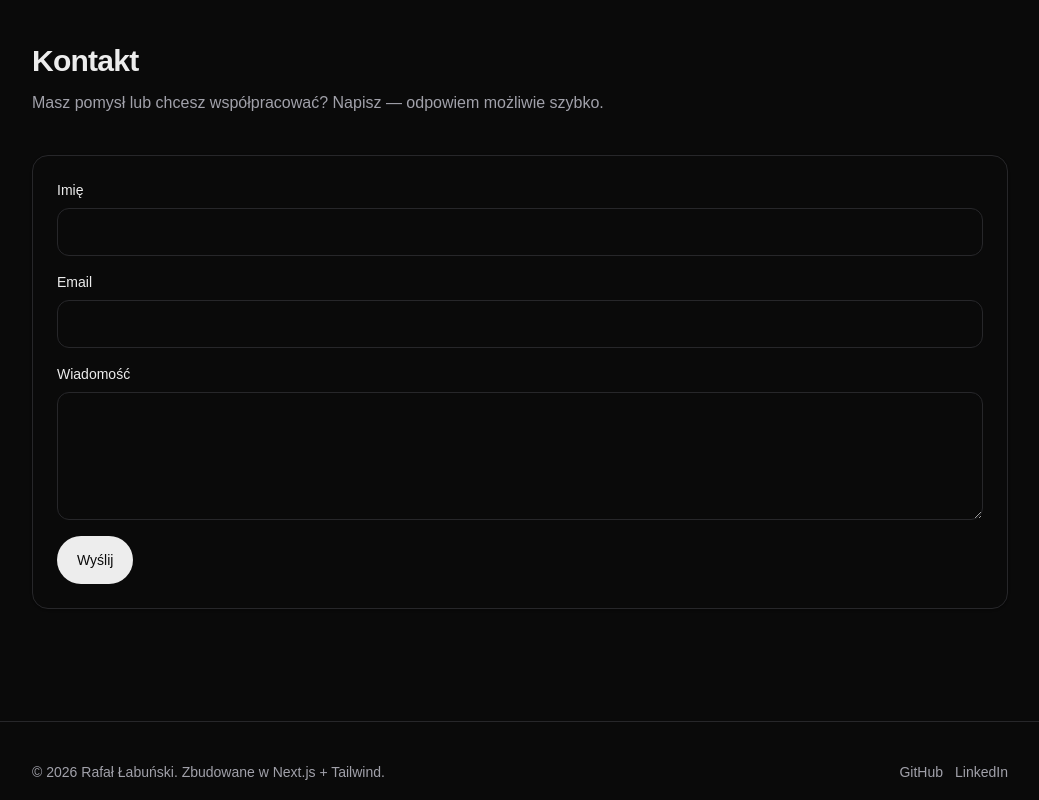
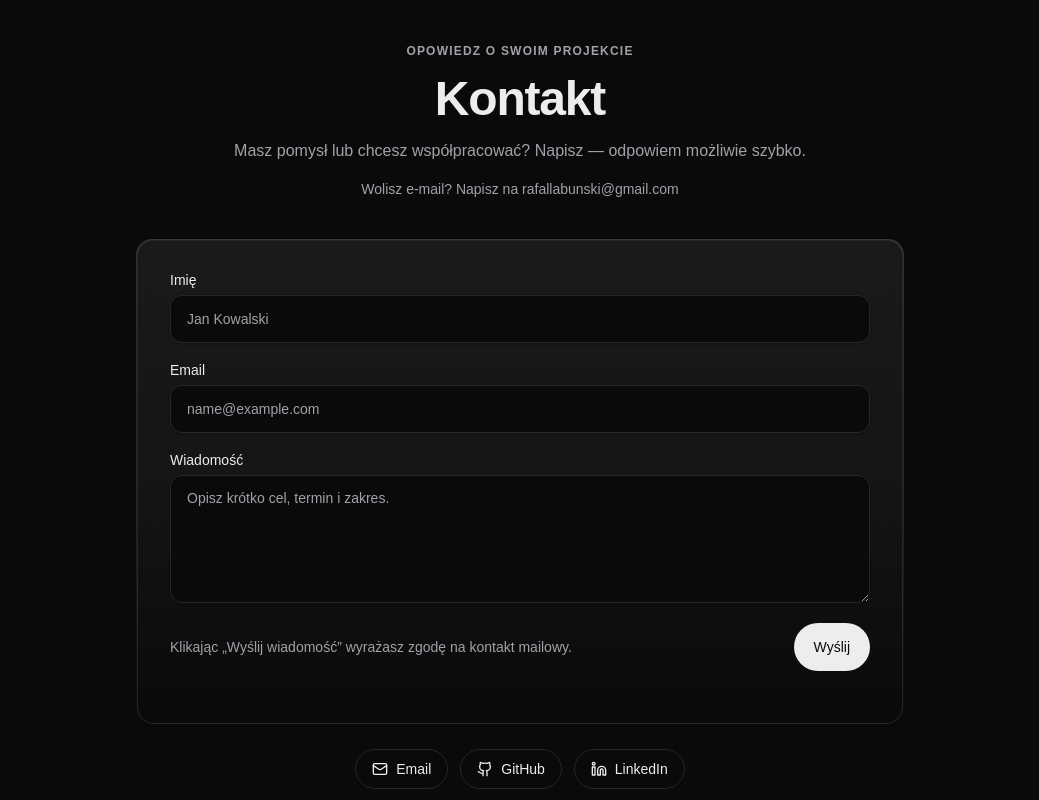
Before and after one commit to rafaraf75/portfolio-rafal, a Next.js app: page / in a window 1280 px wide. Shown: the part 2760-3560 px from the top of the page, without its empty margins (120-1159 px from the left). Built offline with nearby package versions, Linux system fonts and the light colour scheme; no server answers.

Commit message:
Revamp contact section with shadcn form and socials

```diff
--- a/package.json
+++ b/package.json
@@ -10,6 +10,7 @@
   },
   "dependencies": {
     "@radix-ui/react-dropdown-menu": "^2.1.16",
+    "@radix-ui/react-label": "^2.1.8",
     "@radix-ui/react-slot": "^1.2.4",
     "class-variance-authority": "^0.7.1",
     "clsx": "^2.1.1",
--- a/src/components/sections/contact.tsx
+++ b/src/components/sections/contact.tsx
@@ -5,8 +5,12 @@ import { useLanguage } from "@/components/language-provider";
 import { texts } from "@/content/texts";
 import { site } from "@/content/site";
 import { Button } from "@/components/ui/button";
-import { Card } from "@/components/ui/card";
+import { Input } from "@/components/ui/input";
+import { Label } from "@/components/ui/label";
+import { Textarea } from "@/components/ui/textarea";
+import { GradientCard } from "@/components/ui/gradient-card";
 import { SectionShell } from "@/components/sections/section-shell";
+import { Github, Linkedin, Mail } from "lucide-react";
 
 type FormState = {
   name: string;
@@ -83,26 +87,37 @@ export function ContactSection() {
   return (
     <SectionShell id="contact" className="pb-28">
       <div className="flex flex-col gap-10">
-        <div className="flex flex-col gap-3">
-          <h2 className="text-2xl font-semibold tracking-tight sm:text-3xl">
+        <div className="mx-auto flex max-w-3xl flex-col items-center gap-4 text-center">
+          <p className="text-xs font-semibold tracking-widest text-muted-foreground">
+            {t.contact.kicker.toUpperCase()}
+          </p>
+          <h2 className="text-balance text-3xl font-semibold tracking-tight sm:text-5xl">
             {t.contact.title}
           </h2>
-          <p className="max-w-3xl text-muted-foreground">{t.contact.subtitle}</p>
+          <p className="text-pretty text-muted-foreground">{t.contact.subtitle}</p>
+          <p className="text-sm text-muted-foreground">
+            {t.contact.preferEmail}{" "}
+            <a
+              className="font-medium underline-offset-4 hover:underline focus-visible:outline-none focus-visible:ring-2 focus-visible:ring-ring focus-visible:ring-offset-2 focus-visible:ring-offset-background"
+              href={`mailto:${site.email}`}
+            >
+              {site.email}
+            </a>
+          </p>
         </div>
 
         {endpoint ? (
-          <Card className="p-6">
-            <form className="grid gap-4" onSubmit={onSubmit} noValidate>
+          <div className="mx-auto w-full max-w-3xl">
+            <GradientCard innerClassName="p-6 sm:p-8">
+              <form className="grid gap-5" onSubmit={onSubmit} noValidate>
                 <div className="grid gap-2">
-                <label className="text-sm font-medium" htmlFor="name">
-                  {t.contact.form.name}
-                </label>
-                <input
+                  <Label htmlFor="name">{t.contact.form.name}</Label>
+                  <Input
                     id="name"
                     name="name"
                     value={form.name}
                     onChange={onChange("name")}
-                  className="h-12 rounded-xl border border-border bg-background px-4 text-sm outline-none focus-visible:ring-2 focus-visible:ring-ring focus-visible:ring-offset-2 focus-visible:ring-offset-background"
+                    placeholder={locale === "pl" ? "Jan Kowalski" : locale === "es" ? "Juan Pérez" : "John Doe"}
                     aria-invalid={Boolean(errors.name)}
                   />
                   {errors.name ? (
@@ -111,15 +126,13 @@ export function ContactSection() {
                 </div>
 
                 <div className="grid gap-2">
-                <label className="text-sm font-medium" htmlFor="email">
-                  {t.contact.form.email}
-                </label>
-                <input
+                  <Label htmlFor="email">{t.contact.form.email}</Label>
+                  <Input
                     id="email"
                     name="email"
                     value={form.email}
                     onChange={onChange("email")}
-                  className="h-12 rounded-xl border border-border bg-background px-4 text-sm outline-none focus-visible:ring-2 focus-visible:ring-ring focus-visible:ring-offset-2 focus-visible:ring-offset-background"
+                    placeholder="name@example.com"
                     aria-invalid={Boolean(errors.email)}
                   />
                   {errors.email ? (
@@ -128,15 +141,19 @@ export function ContactSection() {
                 </div>
 
                 <div className="grid gap-2">
-                <label className="text-sm font-medium" htmlFor="message">
-                  {t.contact.form.message}
-                </label>
-                <textarea
+                  <Label htmlFor="message">{t.contact.form.message}</Label>
+                  <Textarea
                     id="message"
                     name="message"
                     value={form.message}
                     onChange={onChange("message")}
-                  className="min-h-32 resize-y rounded-xl border border-border bg-background px-4 py-3 text-sm outline-none focus-visible:ring-2 focus-visible:ring-ring focus-visible:ring-offset-2 focus-visible:ring-offset-background"
+                    placeholder={
+                      locale === "pl"
+                        ? "Opisz krótko cel, termin i zakres."
+                        : locale === "es"
+                          ? "Describe brevemente el objetivo, plazo y alcance."
+                          : "Briefly describe goals, timeline, and scope."
+                    }
                     aria-invalid={Boolean(errors.message)}
                   />
                   {errors.message ? (
@@ -147,22 +164,54 @@ export function ContactSection() {
                 </div>
 
                 <div className="flex flex-col gap-3 sm:flex-row sm:items-center sm:justify-between">
+                  <p className="text-sm text-muted-foreground">{t.contact.consent}</p>
                   <Button type="submit" disabled={status === "sending"}>
                     {status === "sending"
                       ? t.contact.form.sending
                       : t.contact.form.submit}
                   </Button>
+                </div>
+
                 <div className="text-sm text-muted-foreground" role="status">
                   {status === "success" ? t.contact.form.success : null}
                   {status === "error" ? t.contact.form.error : null}
                 </div>
+              </form>
+            </GradientCard>
+
+            <div className="mt-6 flex flex-wrap justify-center gap-3">
+              <a
+                className="inline-flex h-10 items-center justify-center gap-2 rounded-full border border-border bg-background/60 px-4 text-sm font-medium text-foreground backdrop-blur transition-colors hover:bg-muted focus-visible:outline-none focus-visible:ring-2 focus-visible:ring-ring focus-visible:ring-offset-2 focus-visible:ring-offset-background"
+                href={`mailto:${site.email}`}
+              >
+                <Mail className="h-4 w-4" aria-hidden="true" />
+                {t.contact.mailLabel}
+              </a>
+              <a
+                className="inline-flex h-10 items-center justify-center gap-2 rounded-full border border-border bg-background/60 px-4 text-sm font-medium text-foreground backdrop-blur transition-colors hover:bg-muted focus-visible:outline-none focus-visible:ring-2 focus-visible:ring-ring focus-visible:ring-offset-2 focus-visible:ring-offset-background"
+                href={site.socials.github.href}
+                target="_blank"
+                rel="noreferrer"
+              >
+                <Github className="h-4 w-4" aria-hidden="true" />
+                {site.socials.github.label}
+              </a>
+              <a
+                className="inline-flex h-10 items-center justify-center gap-2 rounded-full border border-border bg-background/60 px-4 text-sm font-medium text-foreground backdrop-blur transition-colors hover:bg-muted focus-visible:outline-none focus-visible:ring-2 focus-visible:ring-ring focus-visible:ring-offset-2 focus-visible:ring-offset-background"
+                href={site.socials.linkedin.href}
+                target="_blank"
+                rel="noreferrer"
+              >
+                <Linkedin className="h-4 w-4" aria-hidden="true" />
+                {site.socials.linkedin.label}
+              </a>
             </div>
-            </form>
-          </Card>
+          </div>
         ) : (
-          <Card className="p-6">
-            <div className="flex flex-col gap-4">
-              <div className="grid gap-1">
+          <div className="mx-auto w-full max-w-3xl">
+            <GradientCard innerClassName="p-6 sm:p-8">
+              <div className="flex flex-col gap-5">
+                <div className="grid gap-2">
                   <p className="text-sm font-medium">{t.contact.mailLabel}</p>
                   <a
                     className="text-sm text-muted-foreground underline-offset-4 hover:underline focus-visible:outline-none focus-visible:ring-2 focus-visible:ring-ring focus-visible:ring-offset-2 focus-visible:ring-offset-background"
@@ -174,24 +223,27 @@ export function ContactSection() {
 
                 <div className="flex flex-wrap gap-3">
                   <a
-                  className="inline-flex h-10 items-center justify-center rounded-full border border-border bg-background px-4 text-sm font-medium text-foreground transition-colors hover:bg-muted focus-visible:outline-none focus-visible:ring-2 focus-visible:ring-ring focus-visible:ring-offset-2 focus-visible:ring-offset-background"
+                    className="inline-flex h-10 items-center justify-center gap-2 rounded-full border border-border bg-background/60 px-4 text-sm font-medium text-foreground backdrop-blur transition-colors hover:bg-muted focus-visible:outline-none focus-visible:ring-2 focus-visible:ring-ring focus-visible:ring-offset-2 focus-visible:ring-offset-background"
                     href={site.socials.github.href}
                     target="_blank"
                     rel="noreferrer"
                   >
+                    <Github className="h-4 w-4" aria-hidden="true" />
                     {site.socials.github.label}
                   </a>
                   <a
-                  className="inline-flex h-10 items-center justify-center rounded-full border border-border bg-background px-4 text-sm font-medium text-foreground transition-colors hover:bg-muted focus-visible:outline-none focus-visible:ring-2 focus-visible:ring-ring focus-visible:ring-offset-2 focus-visible:ring-offset-background"
+                    className="inline-flex h-10 items-center justify-center gap-2 rounded-full border border-border bg-background/60 px-4 text-sm font-medium text-foreground backdrop-blur transition-colors hover:bg-muted focus-visible:outline-none focus-visible:ring-2 focus-visible:ring-ring focus-visible:ring-offset-2 focus-visible:ring-offset-background"
                     href={site.socials.linkedin.href}
                     target="_blank"
                     rel="noreferrer"
                   >
+                    <Linkedin className="h-4 w-4" aria-hidden="true" />
                     {site.socials.linkedin.label}
                   </a>
                 </div>
               </div>
-          </Card>
+            </GradientCard>
+          </div>
         )}
       </div>
     </SectionShell>
--- /dev/null
+++ b/src/components/ui/input.tsx
@@ -0,0 +1,21 @@
+import * as React from "react";
+import { cn } from "@/lib/utils";
+
+export type InputProps = React.InputHTMLAttributes<HTMLInputElement>;
+
+export const Input = React.forwardRef<HTMLInputElement, InputProps>(
+  ({ className, type, ...props }, ref) => {
+    return (
+      <input
+        ref={ref}
+        type={type}
+        className={cn(
+          "flex h-12 w-full rounded-xl border border-input bg-background px-4 py-2 text-sm shadow-sm transition-colors placeholder:text-muted-foreground focus-visible:outline-none focus-visible:ring-2 focus-visible:ring-ring focus-visible:ring-offset-2 focus-visible:ring-offset-background disabled:cursor-not-allowed disabled:opacity-50",
+          className,
+        )}
+        {...props}
+      />
+    );
+  },
+);
+Input.displayName = "Input";
--- /dev/null
+++ b/src/components/ui/label.tsx
@@ -0,0 +1,17 @@
+"use client";
+
+import * as React from "react";
+import * as LabelPrimitive from "@radix-ui/react-label";
+import { cn } from "@/lib/utils";
+
+export const Label = React.forwardRef<
+  React.ElementRef<typeof LabelPrimitive.Root>,
+  React.ComponentPropsWithoutRef<typeof LabelPrimitive.Root>
+>(({ className, ...props }, ref) => (
+  <LabelPrimitive.Root
+    ref={ref}
+    className={cn("text-sm font-medium leading-none", className)}
+    {...props}
+  />
+));
+Label.displayName = "Label";
--- /dev/null
+++ b/src/components/ui/textarea.tsx
@@ -0,0 +1,20 @@
+import * as React from "react";
+import { cn } from "@/lib/utils";
+
+export type TextareaProps = React.TextareaHTMLAttributes<HTMLTextAreaElement>;
+
+export const Textarea = React.forwardRef<HTMLTextAreaElement, TextareaProps>(
+  ({ className, ...props }, ref) => {
+    return (
+      <textarea
+        ref={ref}
+        className={cn(
+          "flex min-h-32 w-full resize-y rounded-xl border border-input bg-background px-4 py-3 text-sm shadow-sm transition-colors placeholder:text-muted-foreground focus-visible:outline-none focus-visible:ring-2 focus-visible:ring-ring focus-visible:ring-offset-2 focus-visible:ring-offset-background disabled:cursor-not-allowed disabled:opacity-50",
+          className,
+        )}
+        {...props}
+      />
+    );
+  },
+);
+Textarea.displayName = "Textarea";
--- a/src/content/site.ts
+++ b/src/content/site.ts
@@ -11,15 +11,15 @@ export type SiteSeo = {
 export const site = {
   name: "Rafał Łabuński",
   role: "Fullstack Developer / Software Engineer",
-  email: "rafal@example.com",
+  email: "rafallabunski@gmail.com",
   socials: {
     github: {
       label: "GitHub",
-      href: "https://github.com/your-handle",
+      href: "https://github.com/rafaraf75",
     },
     linkedin: {
       label: "LinkedIn",
-      href: "https://www.linkedin.com/in/your-handle/",
+      href: "https://www.linkedin.com/in/rafa%C5%82-%C5%82abu%C5%84ski-300324206/",
     },
   } satisfies Record<string, SocialLink>,
   seo: {
--- a/src/content/texts.ts
+++ b/src/content/texts.ts
@@ -46,8 +46,11 @@ export type Texts = {
   };
   contact: {
     title: string;
+    kicker: string;
     subtitle: string;
+    preferEmail: string;
     mailLabel: string;
+    consent: string;
     form: {
       name: string;
       email: string;
@@ -120,9 +123,12 @@ export const texts: Record<Locale, Texts> = {
     },
     contact: {
       title: "Kontakt",
+      kicker: "Opowiedz o swoim projekcie",
       subtitle:
         "Masz pomysł lub chcesz współpracować? Napisz — odpowiem możliwie szybko.",
+      preferEmail: "Wolisz e-mail? Napisz na",
       mailLabel: "Email",
+      consent: 'Klikając „Wyślij wiadomość” wyrażasz zgodę na kontakt mailowy.',
       form: {
         name: "Imię",
         email: "Email",
@@ -192,9 +198,12 @@ export const texts: Record<Locale, Texts> = {
     },
     contact: {
       title: "Contact",
+      kicker: "Tell me about your project",
       subtitle:
         "Have an idea or want to work together? Send a message — I’ll reply soon.",
+      preferEmail: "Prefer email? Write to",
       mailLabel: "Email",
+      consent: 'By clicking “Send message” you agree to be contacted by email.',
       form: {
         name: "Name",
         email: "Email",
@@ -264,9 +273,13 @@ export const texts: Record<Locale, Texts> = {
     },
     contact: {
       title: "Contacto",
+      kicker: "Cuéntame sobre tu proyecto",
       subtitle:
         "¿Tienes una idea o quieres colaborar? Escríbeme — responderé lo antes posible.",
+      preferEmail: "¿Prefieres email? Escríbeme a",
       mailLabel: "Email",
+      consent:
+        'Al hacer clic en “Enviar” aceptas que te contacte por correo electrónico.',
       form: {
         name: "Nombre",
         email: "Email",
```
Also changed, not shown: 1 other file (tests, documents, lock files or other folders). Lines whose indentation alone changed are shown as unchanged.
